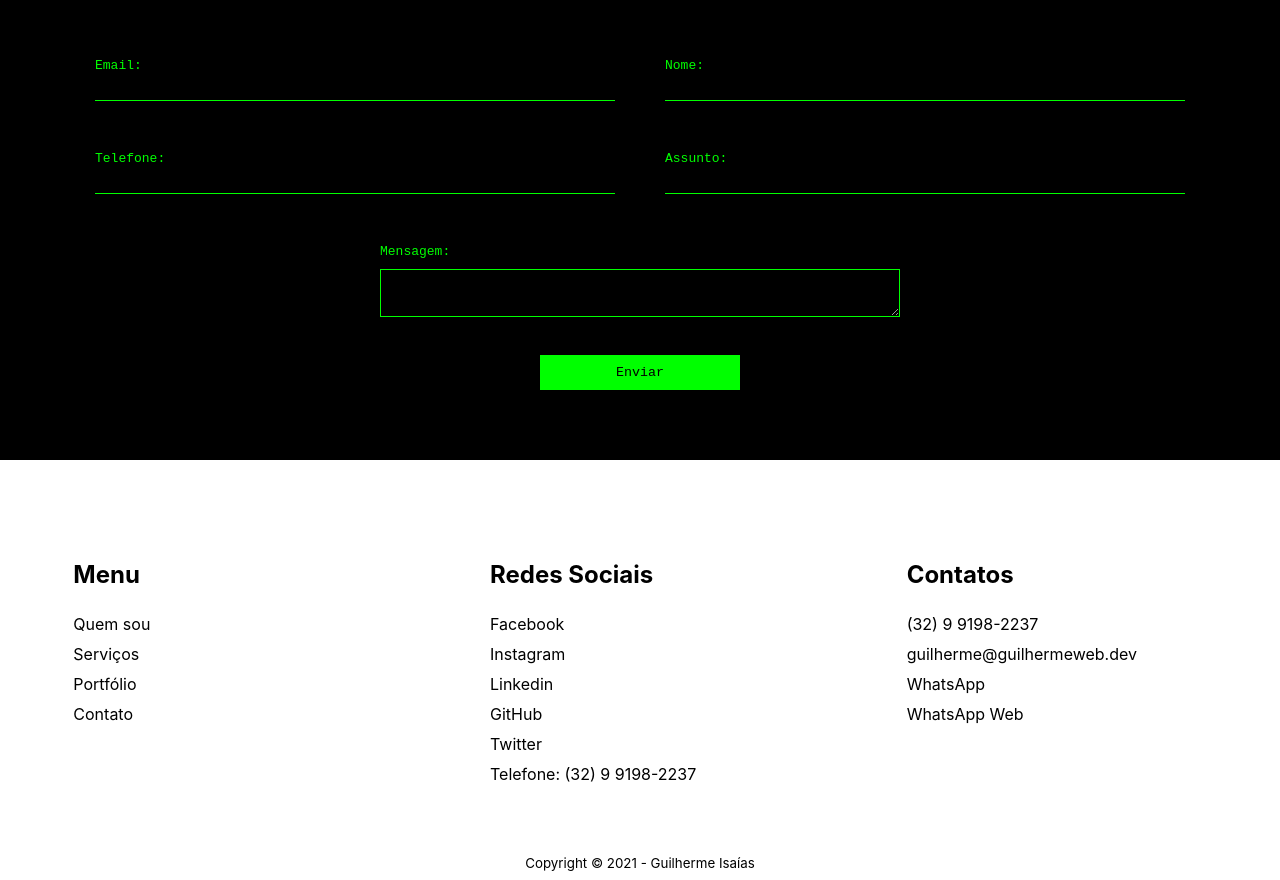
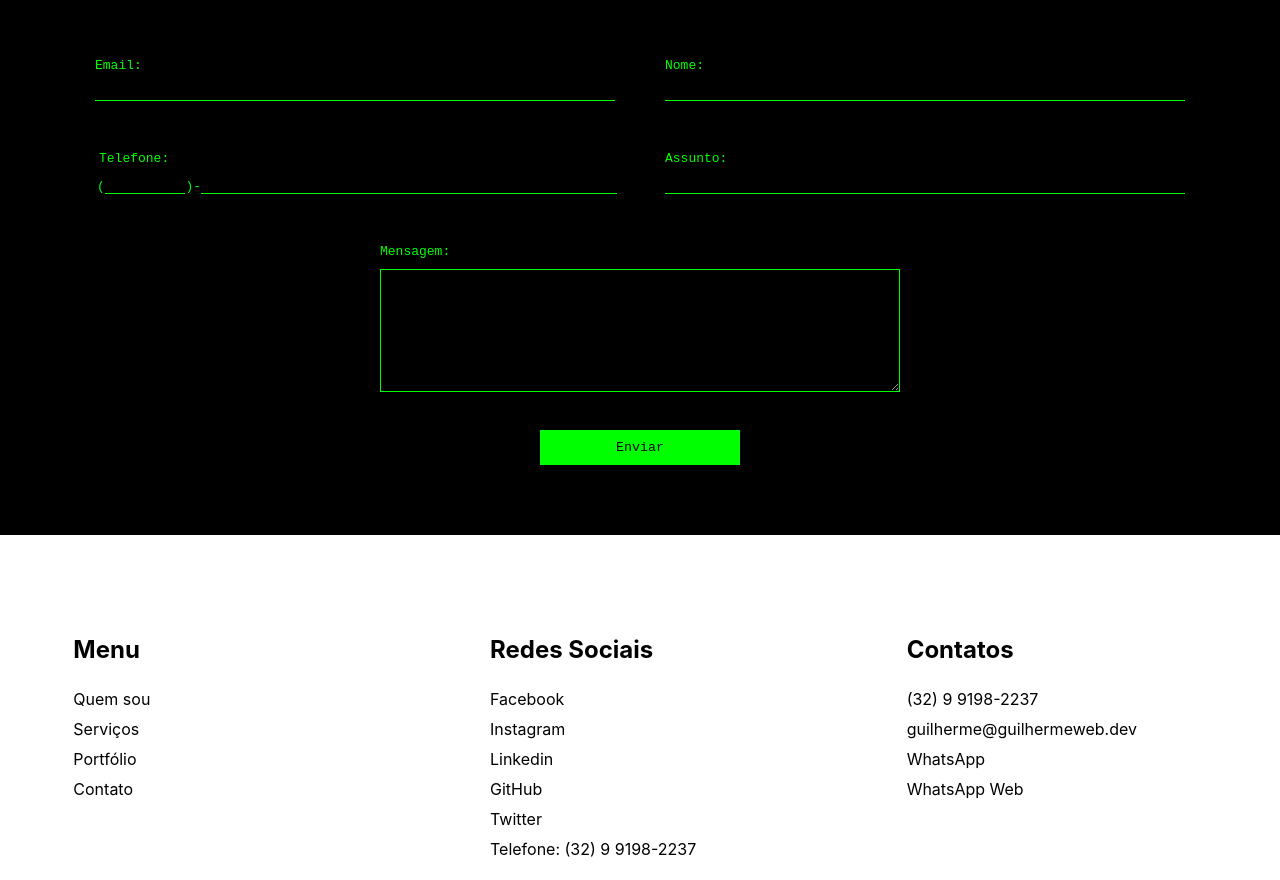
Before and after one commit to guilhermewebdev/guilhermeweb.dev, a Next.js app: page / in a window 1280 px wide. Shown: the part 2460-3340 px from the top of the page. Built offline with nearby package versions, Linux system fonts and the light colour scheme.

Commit message:
Mudança no formulário

```diff
--- a/pages/index.js
+++ b/pages/index.js
@@ -154,7 +154,7 @@ const portfolio = [
     link: 'https://odontoseries.herokuapp.com/',
   }
 ]
-const contactAction = "https://us10.list-manage.com/contact-form?u=b5756f49cfa68ec8977aa6101&form_id=0ba2105a76d5d8a6694e3a6e3eb80a8b"
+const contactAction = "https://submit.jotform.com/submit/210254257271651/"
 const contacts = [
   {
     name: '(32) 9 9198-2237',
@@ -240,6 +240,7 @@ export default function Home() {
   const [form, setForm] = useState({
     email: '',
     name: '',
+    area: '',
     phone: '',
     subject: '',
     message: '',
@@ -433,30 +434,43 @@ export default function Home() {
         <section className={styles.contact} id="contact">
           <h2 className={styles.name}>Entre em contato</h2>
           <h3>Solicite orçamentos ou tire suas dúvidas</h3>
-          <form className={styles.contactForm} {...formAttr} method="post" id="mc-embedded-subscribe-form" name="mc-embedded-subscribe-form" target={isAmp ? '_top' : '_blank'}>
+          <form className={styles.contactForm} {...formAttr} method="post" name="form_210254257271651" id="210254257271651" acceptCharset="utf-8" autoComplete="on" target={isAmp ? '_top' : '_blank'}>
             <ul>
-              <li>
-                <label htmlFor="mce-EMAIL">Email:</label>
-                <input required type="email" value={form.email} id="mce-EMAIL" name="EMAIL" onInput={handlerInput('email')} />
+              <li id="id_3">
+                <label id="label_3" htmlFor="input_3">Email:</label>
+                <input value={form.email} onInput={handlerInput('email')} type="text" id="input_3" name="q3_email3" datatype="input-textbox" placeholder=" " required />
               </li>
-              <li>
-                <label htmlFor="mce-NAME">Nome:</label>
-                <input required type="text" value={form.name} id="mce-NAME" name="NAME" onInput={handlerInput('name')} />
+              <li id="id_1">
+                <label id="label_1" htmlFor="input_1"> Nome: </label>
+                <input type="text" required value={form.name} onInput={handlerInput('name')} id="input_1" name="q1_nome1" placeholder=" " />
               </li>
-              <li>
-                <label htmlFor="mce-PHONE">Telefone:</label>
-                <input type="text" name="PHONE" className="" id="mce-PHONE" value={form.phone} onInput={handlerInput('phone')} />
+              <li datatype="control_phone" id="id_8">
+                <fieldset className={styles.inputPhone} id="input_8_area">
+                  <legend id="label_8" htmlFor="input_8_area">Telefone:</legend>
+                  <span className={styles.areaCode}>
+                    <span>(</span>
+                    <input maxLength={2} value={form.area} onInput={handlerInput('area')} type="tel" id="input_8_area" name="q8_telefone[area]" />
+                    <span>)-</span>
+                  </span>
+                  <span className={styles.phone}>
+                    <input value={form.phone} onInput={handlerInput('phone')} type="tel" id="input_8_phone" name="q8_telefone[phone]" />
+                  </span>
+                </fieldset>
               </li>
-              <li>
-                <label htmlFor="mce-ASSUNTO">Assunto:</label>
-                <input required type="text" value={form.subject} name="ASSUNTO" id="mce-ASSUNTO" onInput={handlerInput('subject')} />
+              <li id="id_4">
+                <label id="label_4" htmlFor="input_4"> Assunto: </label>
+                <input value={form.subject} onInput={handlerInput('subject')} type="text" id="input_4" name="q4_assunto" datatype="input-textbox" placeholder=" " />
               </li>
-              <li>
-                <label htmlFor="mce-MESSAGE">Mensagem:</label>
-                <textarea required value={form.message} name="MESSAGE" id='mce-MESSAGE' onInput={handlerInput('message')} />
+              <li datatype="control_textarea" id="id_5">
+                <label id="label_5" htmlFor="input_5">Mensagem:</label>
+                <textarea value={form.message} onInput={handlerInput('message')} id="input_5" name="q5_mensagem" cols="50" rows="7" required ></textarea>
               </li>
             </ul>
-            <input type="hidden" name="b_b5756f49cfa68ec8977aa6101_5cfba22435" tabIndex="-1" value="" />
+            <input type="text" name="website" style={{ display: 'none' }} />
+            <input type="hidden" id="simple_spc" name="simple_spc" value="210254257271651" />
+            <input type="hidden" name="formID" value="210254257271651" />
+            <input type="hidden" id="JWTContainer" />
+            <input type="hidden" id="cardinalOrderNumber" />
             <input type="submit" value="Enviar" name="subscribe" id="mc-embedded-subscribe" className={styles.button} />
           </form>
         </section>
--- a/styles/Home.module.scss
+++ b/styles/Home.module.scss
@@ -356,3 +356,35 @@ $skillsCount: 10;
     }
   }
 }
+
+.inputPhone {
+  display: flex;
+  flex-direction: row;
+  flex-grow: 1;
+  position: relative;
+  justify-content: space-around;
+  flex-grow: 1;
+  border: none;
+  padding: 0;
+  width: 100%;
+  .areaCode {
+    position: relative;
+    width: 20%;
+    display: flex;
+    flex-wrap: nowrap;
+    flex-grow: 1;
+    justify-content: center;
+    align-items: flex-end;
+    input {
+      min-width: 30px;
+    }
+  }
+  .phone {
+    position: relative;
+    width: 80%;
+    display: flex;
+    input {
+      width: 100%;
+    }
+  }
+}
```
